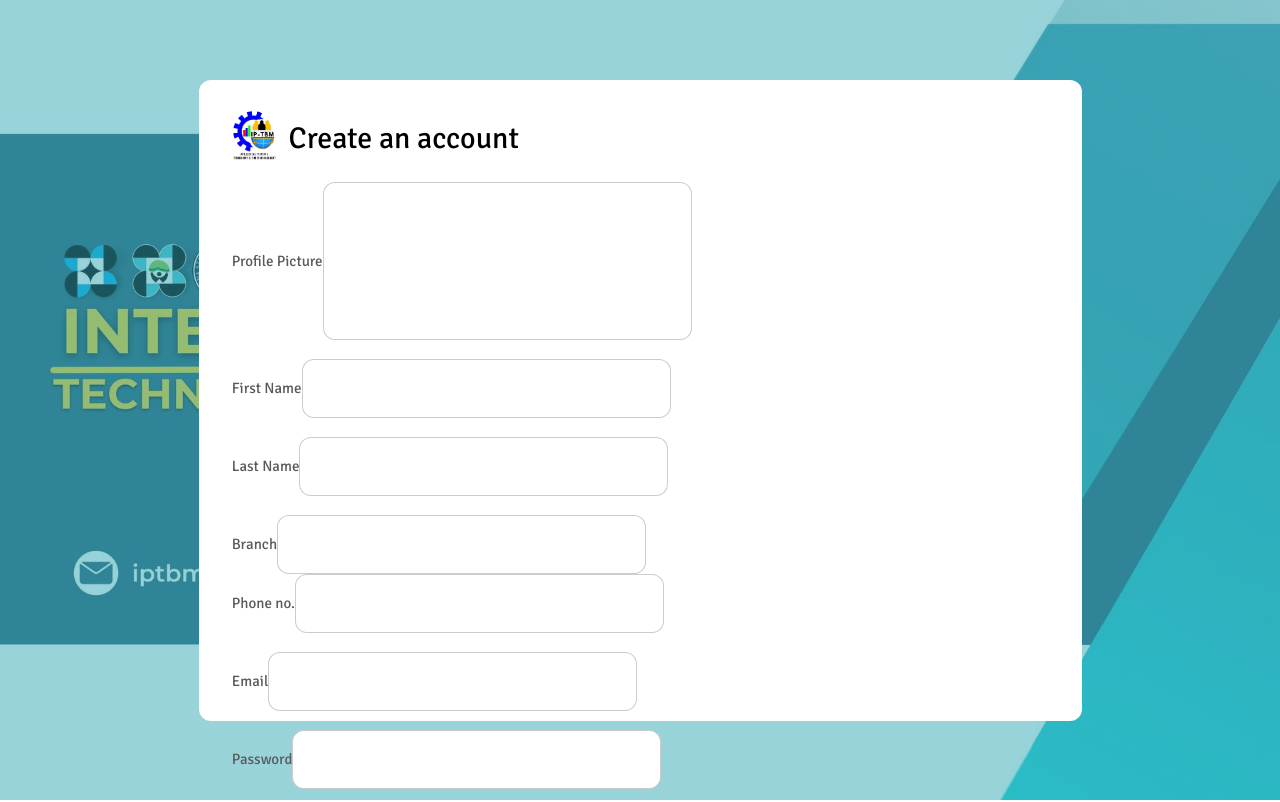
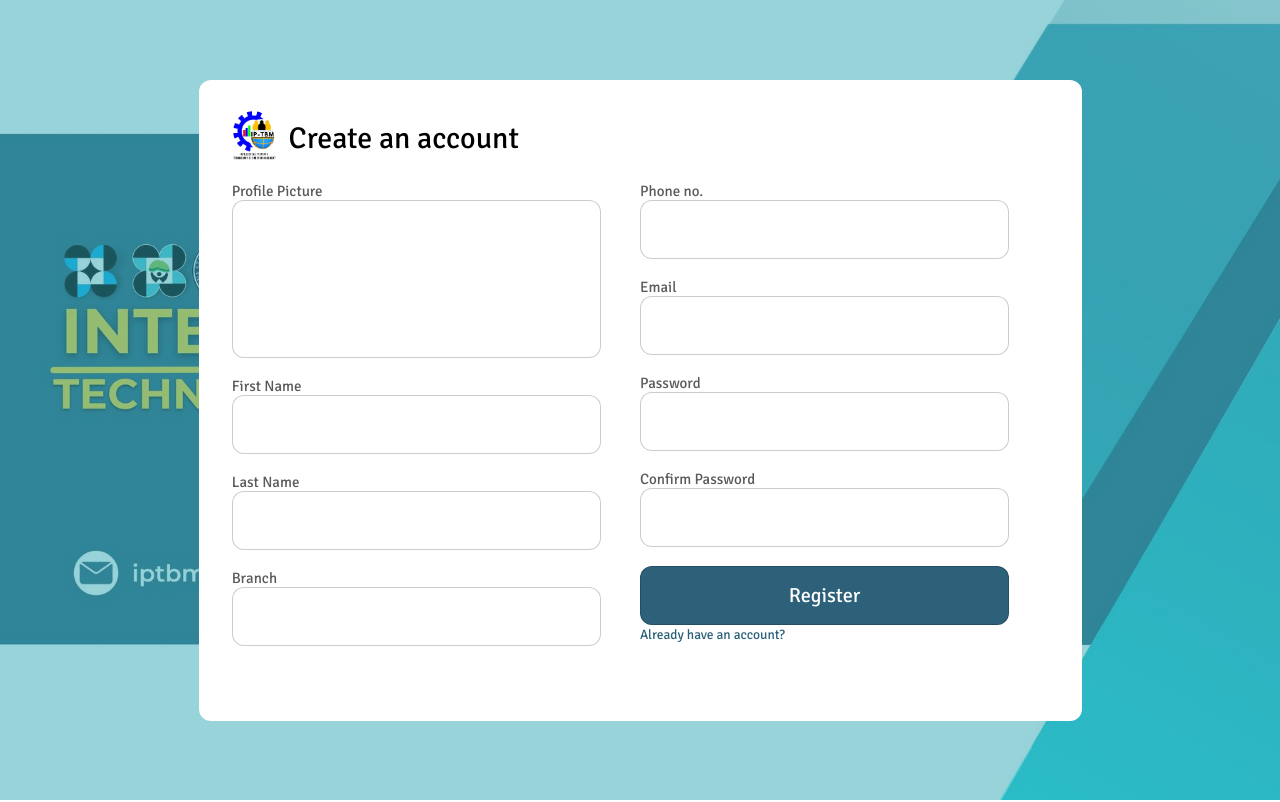
Before and after one commit to progchris00/LSPU-IPTBM-RTMS, a React (Vite) app: page /auth/sign-up in a window 1280 px wide. Shown: the top 802 px of the page. Built offline with nearby package versions, Linux system fonts and the light colour scheme.

Commit message:
refractor: create different class name for same function

```diff
--- a/src/index.css
+++ b/src/index.css
@@ -51,16 +51,16 @@ main {
   width: 70px;
 }
 
-.sign-up-field {
-  flex-direction: row;
-}
-
 fieldset input {
   width: 369px;
   height: 59px;
   border-radius: 12px;
   border: 1px solid var(--input-border);
   padding: 10px;
+}
+
+fieldset label {
+  width: 369px;
 }
 
 fieldset input:focus {
@@ -82,48 +82,50 @@ fieldset input:focus {
   text-align: center;
 }
 
+/* End of sign up page */
+
+/* Start of container size */
+
+.container.login {
+  height: 530px;
+  width: 442px;
+}
+
+.container.sign-up {
+  height: 641px;
+  width: 883px;
+}
+
+.container.forgot {
+  height: 440px;
+  width: 442px;
+}
+
+.container.reset {
+  height: 530px;
+  width: 442px;
+}
+
+/* End of container size */
+
 /* Start of Sign up page */
+
 #profile-picture {
   height: 158px;
   width: 369px;
 }
 
-.left-container,
-.right-container {
+.sign-up-form-left,
+.sign-up-form-right {
+  width: 100%;
   display: flex;
   flex-direction: column;
   gap: 19px;
 }
 
-.logo-title {
+.logo-and-heading {
   display: flex;
 }
-
-/* End of sign up page */
-
-/* Start of container size */
-
-.login {
-  height: 530px;
-  width: 442px;
-}
-
-.sign-up {
-  height: 641px;
-  width: 883px;
-}
-
-.forgot {
-  height: 440px;
-  width: 442px;
-}
-
-.reset {
-  height: 530px;
-  width: 442px;
-}
-
-/* End of container size */
 
 /* Start of Special classes */
 
@@ -146,6 +148,10 @@ fieldset input:focus {
   gap: 36px;
 }
 
+.flex-center {
+  display: flex;
+}
+
 /* End of special classes */
 
 /* Start of Font styling */
@@ -164,7 +170,8 @@ fieldset label {
 }
 
 .login-page-options a,
-.forgot-password-options a {
+.forgot-password-options a,
+.link {
   color: var(--green);
   text-decoration: none;
   font-size: 0.9rem;
--- a/src/pages/auth/signup.jsx
+++ b/src/pages/auth/signup.jsx
@@ -5,13 +5,13 @@ function SignUpPage() {
   return (
     <main className="overlay">
       <div className="sign-up container">
-        <div className="logo-title">
+        <div className="logo-and-heading">
           <img src={logoname} alt="" id="form-logo" />
           <h1 id="form-heading">Create an account</h1>
         </div>
         <form id="sign-up-form">
-          <fieldset className="no-border">
-            <div className="left-container">
+          <fieldset className="no-border flex-center">
+            <div className="sign-up-form-left">
               <label htmlFor="profile-picture">
                 Profile Picture
                 <input type="text" id="profile-picture" required />
@@ -29,7 +29,7 @@ function SignUpPage() {
                 <input type="text" id="branch" required />
               </label>
             </div>
-            <div className="right-container">
+            <div className="sign-up-form-right">
               <label htmlFor="phone-number">
                 Phone no.
                 <input type="tel" id="phone-number" required />
@@ -46,13 +46,15 @@ function SignUpPage() {
                 Confirm Password
                 <input type="password" id="confirm-password" required />
               </label>
-              <input
-                type="submit"
-                className="submit-button"
-                value={"Register"}
-              ></input>
-              <div className="login-page-options">
-                <Link to="/auth/login">Already have an account?</Link>
+              <div>
+                <input
+                  type="submit"
+                  className="submit-button"
+                  value={"Register"}
+                ></input>
+                <Link to="/auth/login" className="link">
+                  Already have an account?
+                </Link>
               </div>
             </div>
           </fieldset>
```
